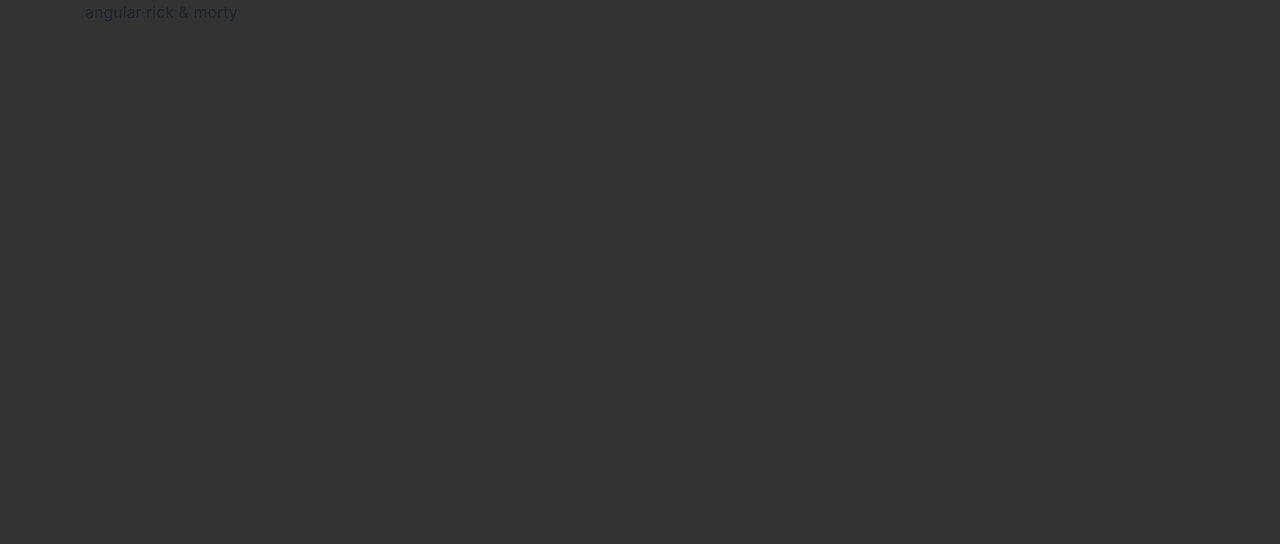
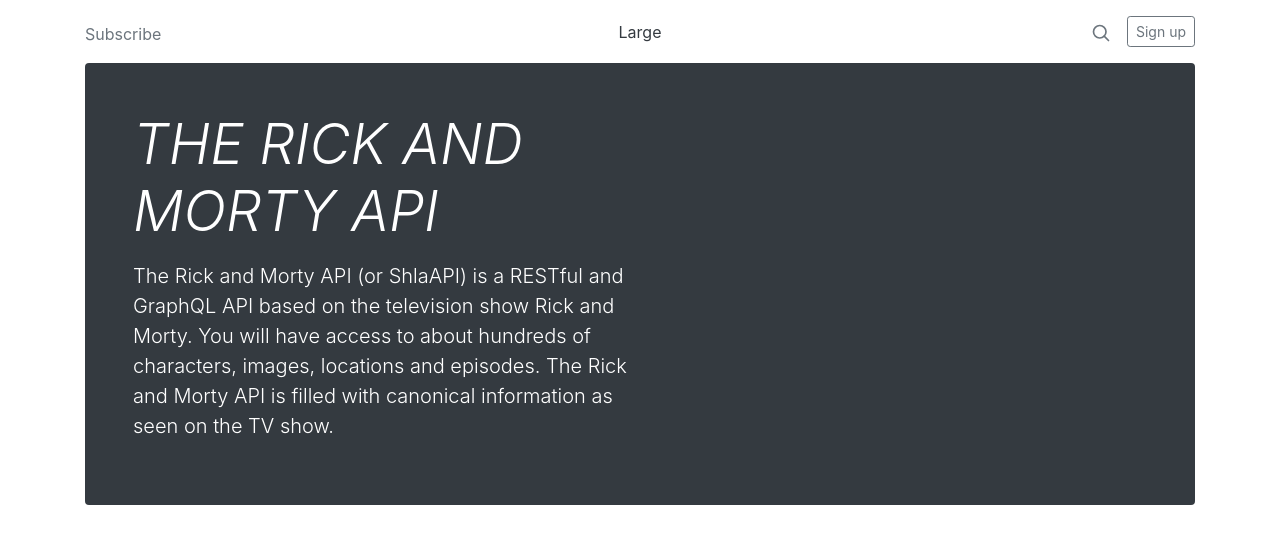
Before and after one commit to ketsarins/angular-rickandmorty, an Angular app: page / in a window 1280 px wide. Shown: the top 544 px of the page. Built offline with nearby package versions, Linux system fonts and the light colour scheme.

Commit message:
Created home component

```diff
--- a/src/app/app.component.html
+++ b/src/app/app.component.html
@@ -1,3 +1,25 @@
 <div class="container">
-    {{title}}
+    <header class="blog-header py-3">
+        <div class="row flex-nowrap justify-content-between align-items-center">
+            <div class="col-4 pt-1">
+                <a class="text-muted" href="#">Subscribe</a>
+            </div>
+            <div class="col-4 text-center">
+                <a class="blog-header-logo text-dark" href="#">Large</a>
+            </div>
+            <div class="col-4 d-flex justify-content-end align-items-center">
+                <a class="text-muted" href="#">
+                    <svg xmlns="http://www.w3.org/2000/svg" width="20" height="20" viewBox="0 0 24 24" fill="none"
+                        stroke="currentColor" stroke-width="2" stroke-linecap="round" stroke-linejoin="round"
+                        class="mx-3">
+                        <circle cx="10.5" cy="10.5" r="7.5"></circle>
+                        <line x1="21" y1="21" x2="15.8" y2="15.8"></line>
+                    </svg>
+                </a>
+                <a class="btn btn-sm btn-outline-secondary" href="#">Sign up</a>
+            </div>
+        </div>
+    </header>
+
+    <app-home></app-home>
 </div>
--- a/src/app/app.module.ts
+++ b/src/app/app.module.ts
@@ -3,10 +3,12 @@
 
 import { AppRoutingModule } from './app-routing.module';
 import { AppComponent } from './app.component';
+import { HomeComponent } from './home/home.component';
 
 @NgModule({
   declarations: [
-    AppComponent
+    AppComponent,
+    HomeComponent
   ],
   imports: [
     BrowserModule,
--- /dev/null
+++ b/src/app/home/home.component.html
@@ -0,0 +1,6 @@
+<div class="jumbotron p-3 p-md-5 text-white rounded bg-dark">
+    <div class="col-md-6 px-0">
+        <h1 class="display-4 font-italic">THE RICK AND MORTY API</h1>
+        <p class="lead my-3">The Rick and Morty API (or ShlaAPI) is a RESTful and GraphQL API based on the television show Rick and Morty. You will have access to about hundreds of characters, images, locations and episodes. The Rick and Morty API is filled with canonical information as seen on the TV show.</p>
+    </div>
+</div>
--- /dev/null
+++ b/src/app/home/home.component.ts
@@ -0,0 +1,15 @@
+import { Component, OnInit } from '@angular/core';
+
+@Component({
+  selector: 'app-home',
+  templateUrl: './home.component.html',
+  styleUrls: ['./home.component.scss']
+})
+export class HomeComponent implements OnInit {
+
+  constructor() { }
+
+  ngOnInit(): void {
+  }
+
+}
--- a/src/styles.scss
+++ b/src/styles.scss
@@ -3,5 +3,4 @@
 
 html, body {
     height: 100%;
-    background-color: #333;
 }
```
Also changed, not shown: src/app/home/home.component.scss (added), 1 other file (tests, documents, lock files or other folders).
